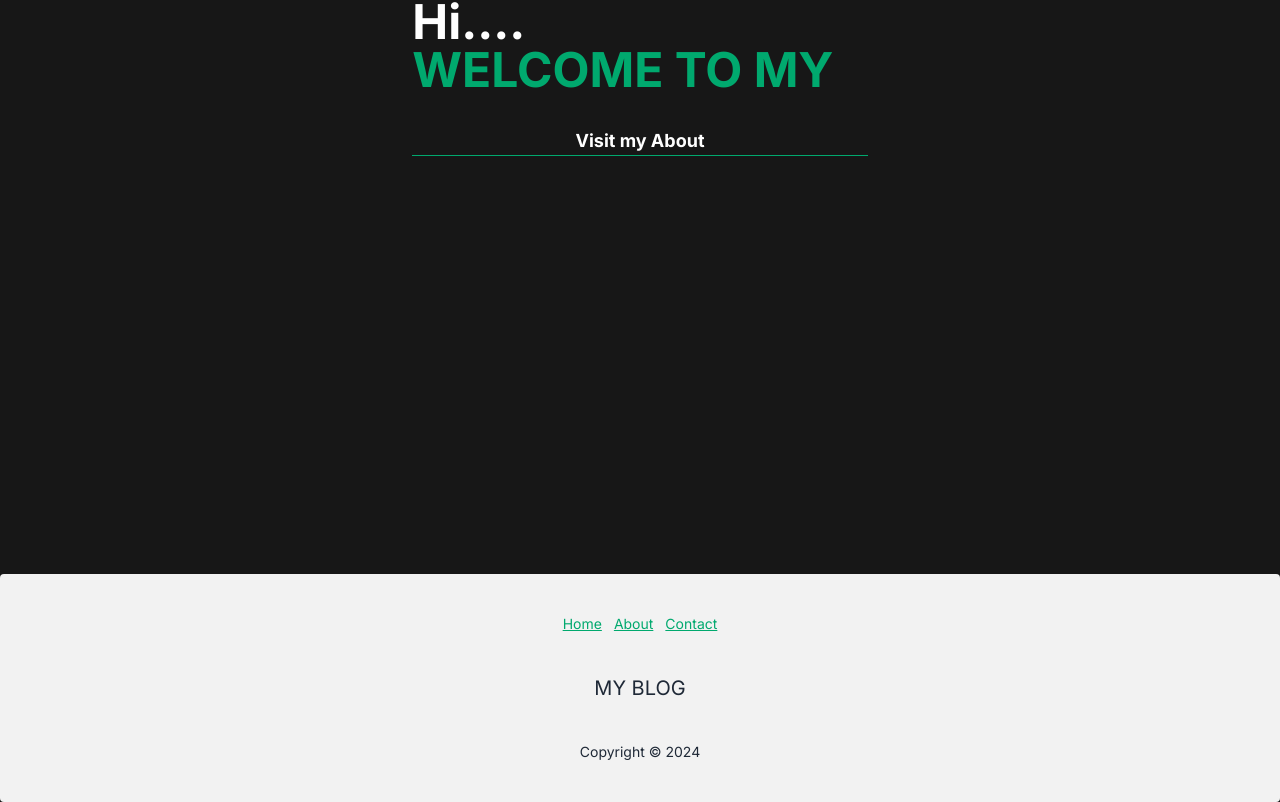
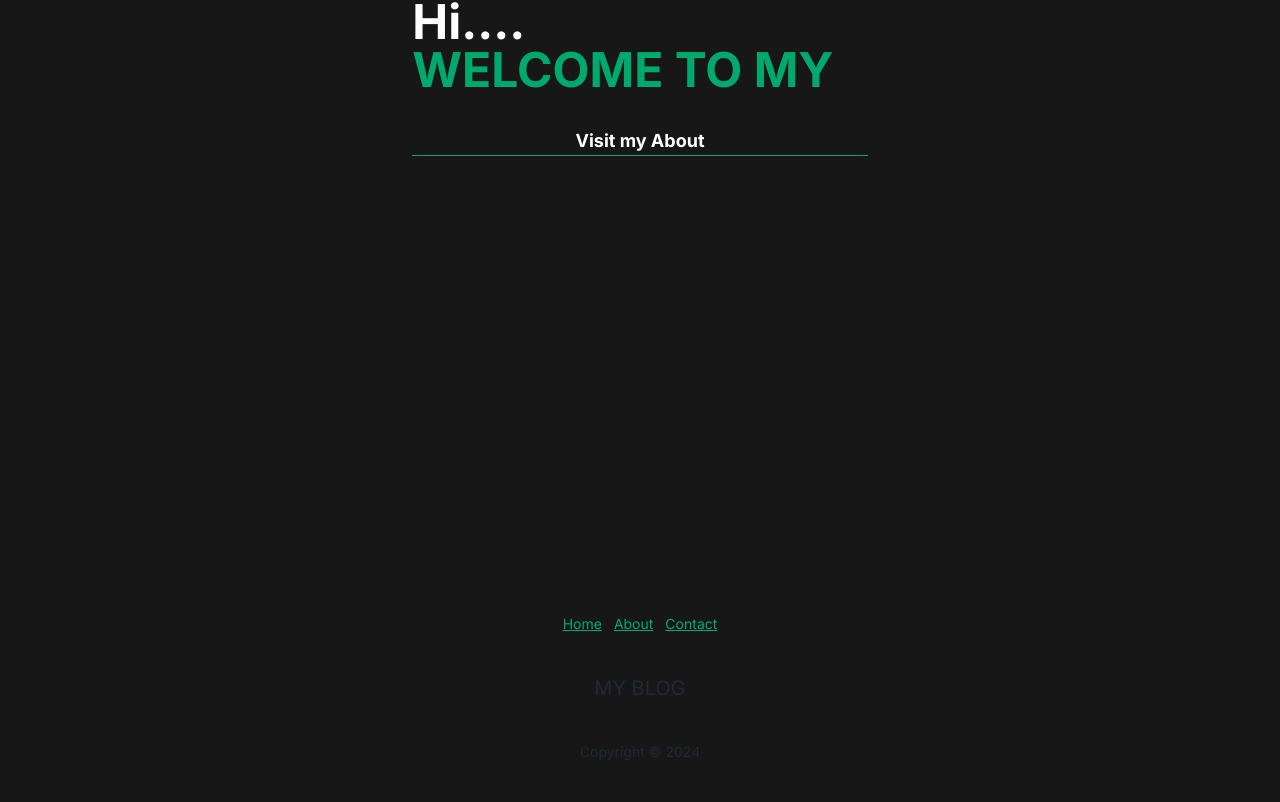
Before and after one commit to fathularifin-6800/fyn, a Next.js app: page / in a window 1280 px wide. Shown: the part 291-1093 px from the top of the page. Built offline with nearby package versions, Linux system fonts and the light colour scheme.

Commit message:
Update Footer.tsx

```diff
--- a/app/ui/components/Footer.tsx
+++ b/app/ui/components/Footer.tsx
@@ -7,7 +7,7 @@ import { Typewriter } from "react-simple-typewriter";
 const Footer = () => {
   const [fotter] = useState(['MY BLOG'])
     return (
- <footer className="footer footer-center p-10 bg-base-200 text-base-content rounded">
+ <footer className="footer footer-center p-10 bg-neutral-900 text-base-content rounded">
   <nav className="grid grid-flow-col gap-4">
     <Links/>
   </nav>
```
